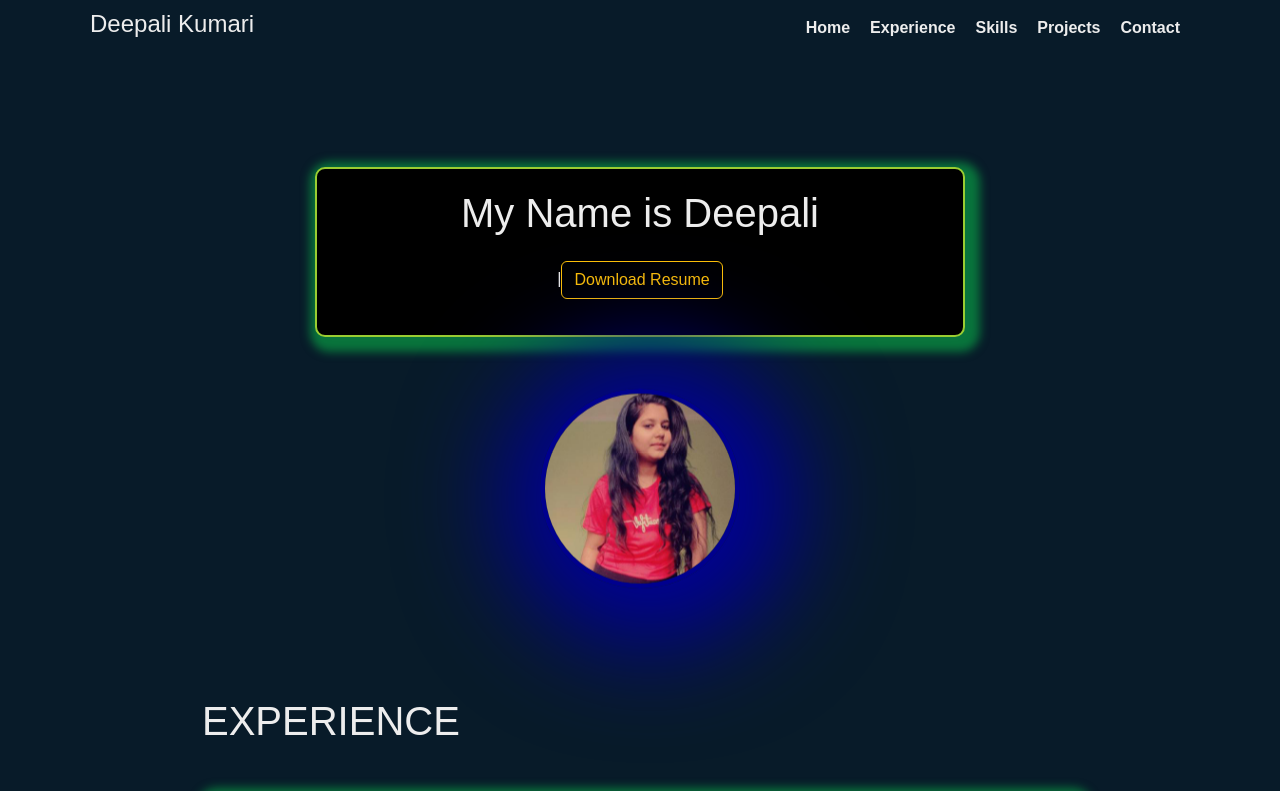
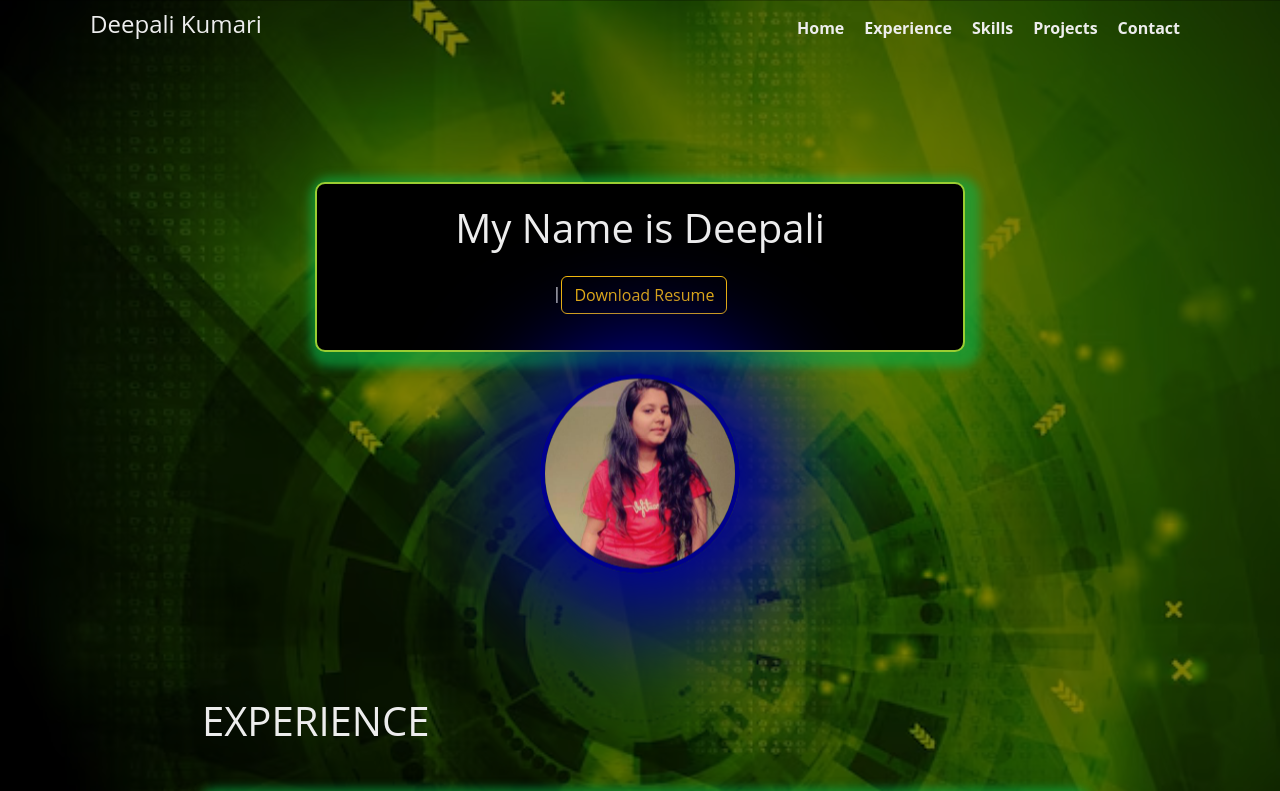
Before and after one commit to DeepaliKumari12345678/my-portfolio, a React (Create React App) app: page / in a window 1280 px wide. Shown: the top 791 px of the page. Built offline with nearby package versions, Linux system fonts and the light colour scheme.

Commit message:
Update index.css

```diff
--- a/src/index.css
+++ b/src/index.css
@@ -3,11 +3,33 @@
   --bg-color: black;
 }
 
+
 body {
-  background-color: #081b29;
+  background-image: url('../public/assests/green2.avif');
+  background-size: cover;
+  background-position: center;
+  background-repeat: no-repeat;
+  background-attachment: fixed;
+  margin: 0;
+  font-family: 'Open Sans', sans-serif;
   color: #ededed;
-  margin: 0;
-  font-family: Arial, sans-serif;
+}
+
+body::before {
+  content: "";
+  position: fixed;
+  top: 0;
+  left: 0;
+  width: 100%;
+  height: 100%;
+  background-color: rgba(0, 0, 0, 0.5); /* Dark overlay */
+  z-index: -1;
+}
+@media (max-width: 480px) {
+  body {
+    font-size: 16px;
+    line-height: 1.5;
+  }
 }
 
 a {
@@ -59,7 +81,6 @@ a {
   display: flex;
   justify-content: center;
   align-items: center;
-  margin-top: 30px;
 }
 
 .home .right .img img {
@@ -88,8 +109,8 @@ a {
     box-shadow: 10px 10px 100px 50px yellow;
   }
   75% {
-    border-color: black;
-    box-shadow: 10px 10px 100px 50px black;
+    border-color: yellowgreen;
+    box-shadow: 10px 10px 100px 50px yellowgreen;
   }
   100% {
     border-color: rgba(10, 175, 73, 0.603);
```
